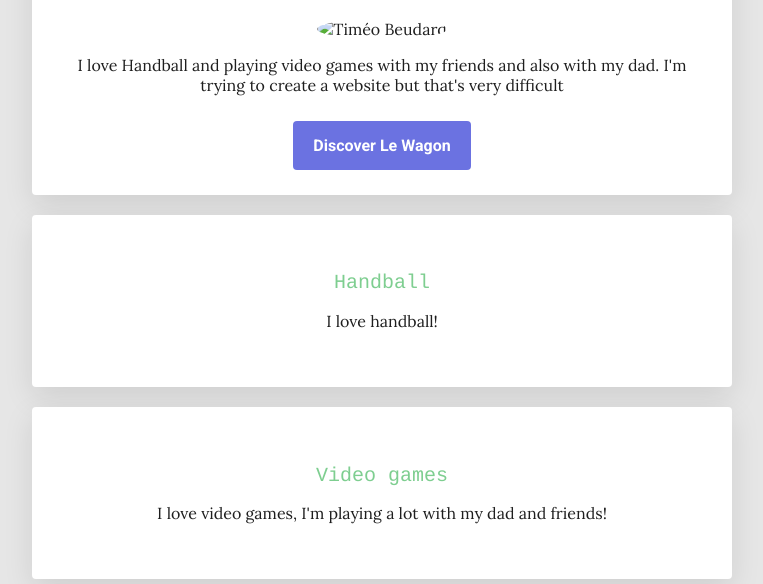
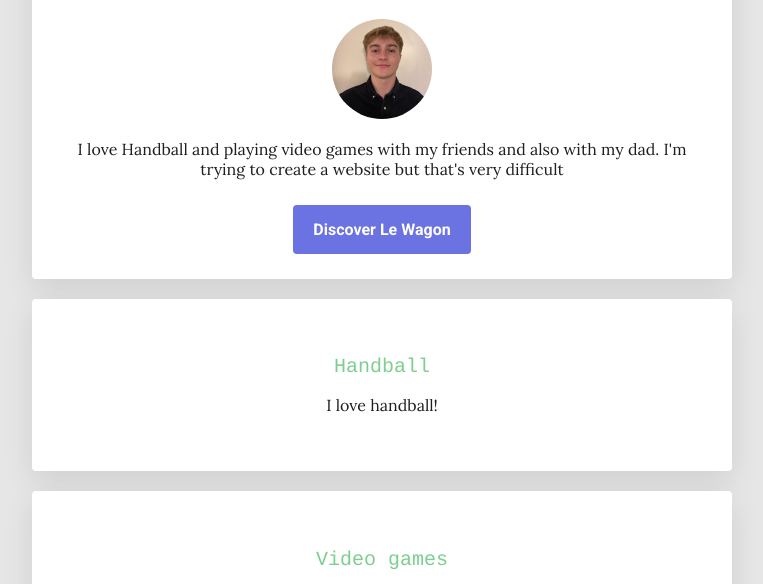
Before and after one commit to timeo-beudard/timeo-beudard, a plain HTML site: page index.html in a window 1280 px wide. Shown: the part 141-725 px from the top of the page, without its empty margins (258-1021 px from the left). Drawn offline with Linux system fonts and the light colour scheme.

Commit message:
index.html

```diff
--- a/index.html
+++ b/index.html
@@ -15,7 +15,7 @@
 <div class="container">
 	<div class="card-white" id="introduction">
 		<h1>Hello I'm Timéo</h1>
-		<img src="images/profile-picture.png" class="img-circle" width="100px" alt="Timéo Beudard">
+		<img src="images/profile-picture.jpg" class="img-circle" width="100px" alt="Timéo Beudard">
 		<p>
 			I love Handball and playing video games with my friends and also with my dad. I'm trying to create a website but that's very difficult
 		</p>
```
